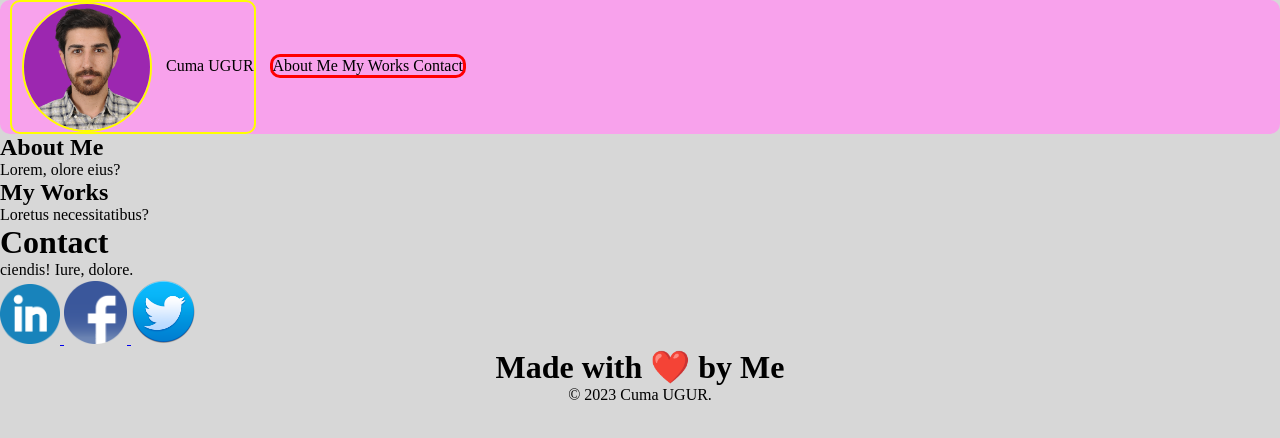
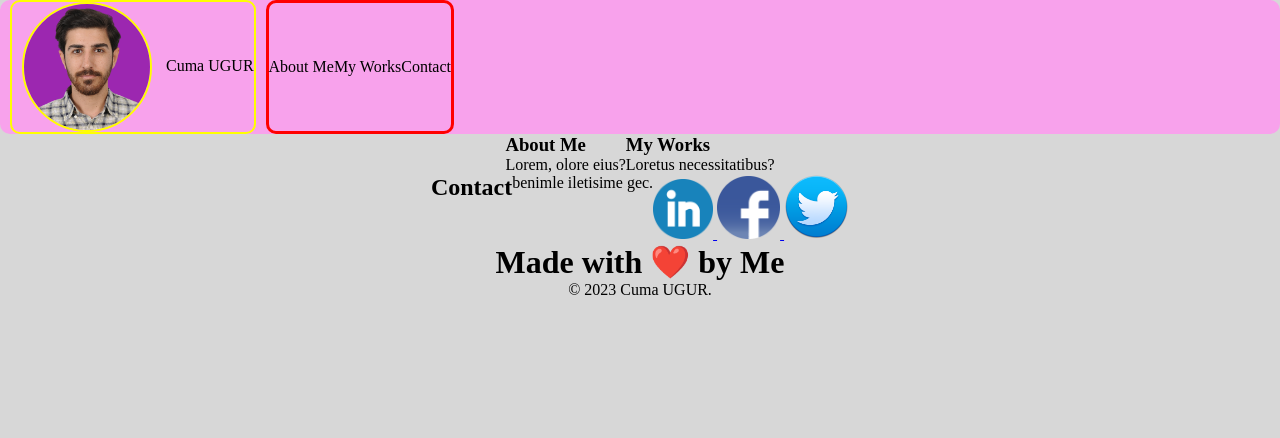
Before and after one commit to cumauu73/portfolio-homework-02advencecss, a plain HTML site: page index.html in a window 1280 px wide. Drawn offline with Linux system fonts and the light colour scheme.

Commit message:
header and body fixes

```diff
--- a/Assets/css/style.css
+++ b/Assets/css/style.css
@@ -28,6 +28,9 @@ nav a {
 
 header {
   background-color: #f8a2ec;
+  display: flex;
+  flex-direction: row;
+
 }
 header .logo {
   border: 2px solid yellow;
@@ -37,9 +40,19 @@ header .logo {
 }
 header nav {
   border: 3px solid red;
-  display: inline-block;
+  display:flex;
+  justify-content: flex-end;
+  align-items: center;
 }
 
 .footer {
   text-align: center;
 }
+.aboutme-myworks {
+  display: flex;
+  justify-content: center;
+}
+.contact {
+  display: flex;
+  justify-content: center;
+}
--- a/index.html
+++ b/index.html
@@ -18,14 +18,14 @@
       </a>
     </div>
 
-    <nav>
+    <nav class="rigtnavbar">
       <a href="#about-me">About Me</a>
       <a href="#my-works">My Works</a>
       <a href="#contact">Contact</a>
     </nav>
 
   </header>
-
+  <section class="aboutme-myworks">
   <section id="about-me">
     <h1>About Me</h1>
     <p>Lorem, olore eius?</p>
@@ -35,11 +35,12 @@
   <section id="my-works">
     <h1>My Works</h1>
     <p>Loretus necessitatibus?</p>
+  </section>
 
   </section>
-  <sectionv id="contact">
+  <section id="contact" class="contact">
     <h1>Contact</h1>
-    <p>ciendis! Iure, dolore.</p>
+    <p>benimle iletisime gec.</p>
     <ul>
       <a href="https://www.linkedin.com/in/cuma-ugur-0b5900250" target="_blank">
         <img border="0" alt="linkedln" src="./Assets/linkedin.png" width="60px">
```
